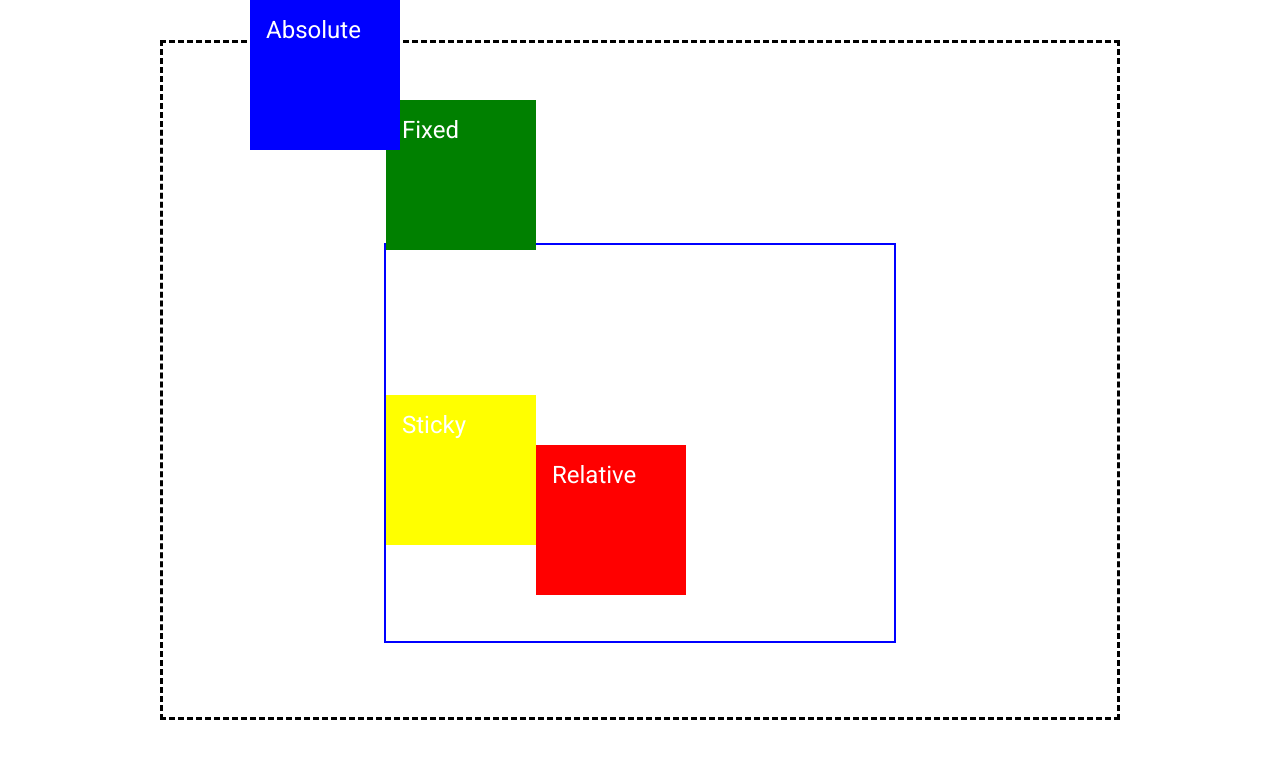
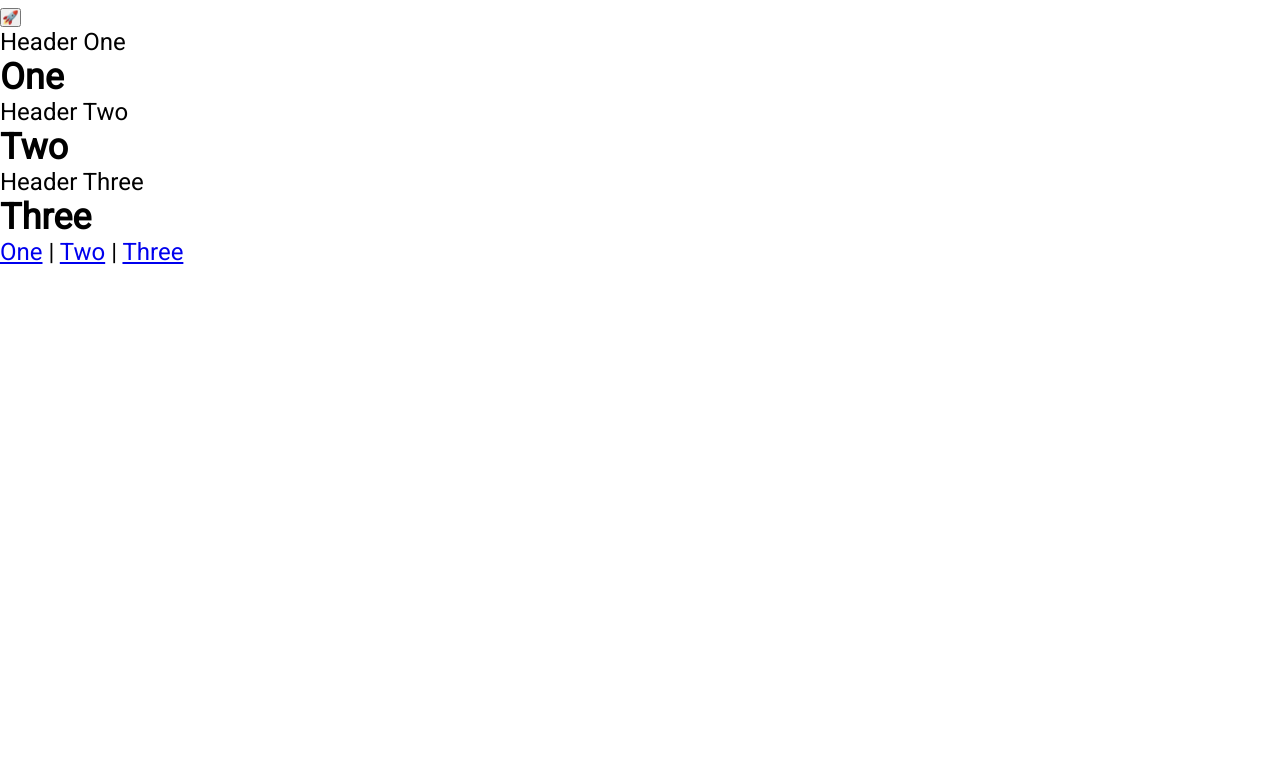
Before and after one commit to biasedzeus/CSS3-CC, a plain HTML site: page css-positions/index.html in a window 1280 px wide. Shown: the top 765 px of the page. Drawn offline with Linux system fonts and the light colour scheme.

Commit message:
testing positions

```diff
--- a/css-positions/index.html
+++ b/css-positions/index.html
@@ -8,22 +8,7 @@
     <title>CSS Positions</title>
 </head>
 <body>
-    <div class="outer-container">
-        <div class="inner-container">
-            <div class="box absolute">
-                <p>Absolute</p>
-            </div>
-            <div class="box relative">
-                <p>Relative</p>
-            </div>
-            <div class="box fixed">
-                <p>Fixed</p>
-            </div>
-            <div class="box sticky">
-                <p>Sticky</p>
-            </div>
-        </div>
-    </div>
+
     <button class="social">🚀</button>
     <section id="one">
         <header class="blue">Header One</header>
```
